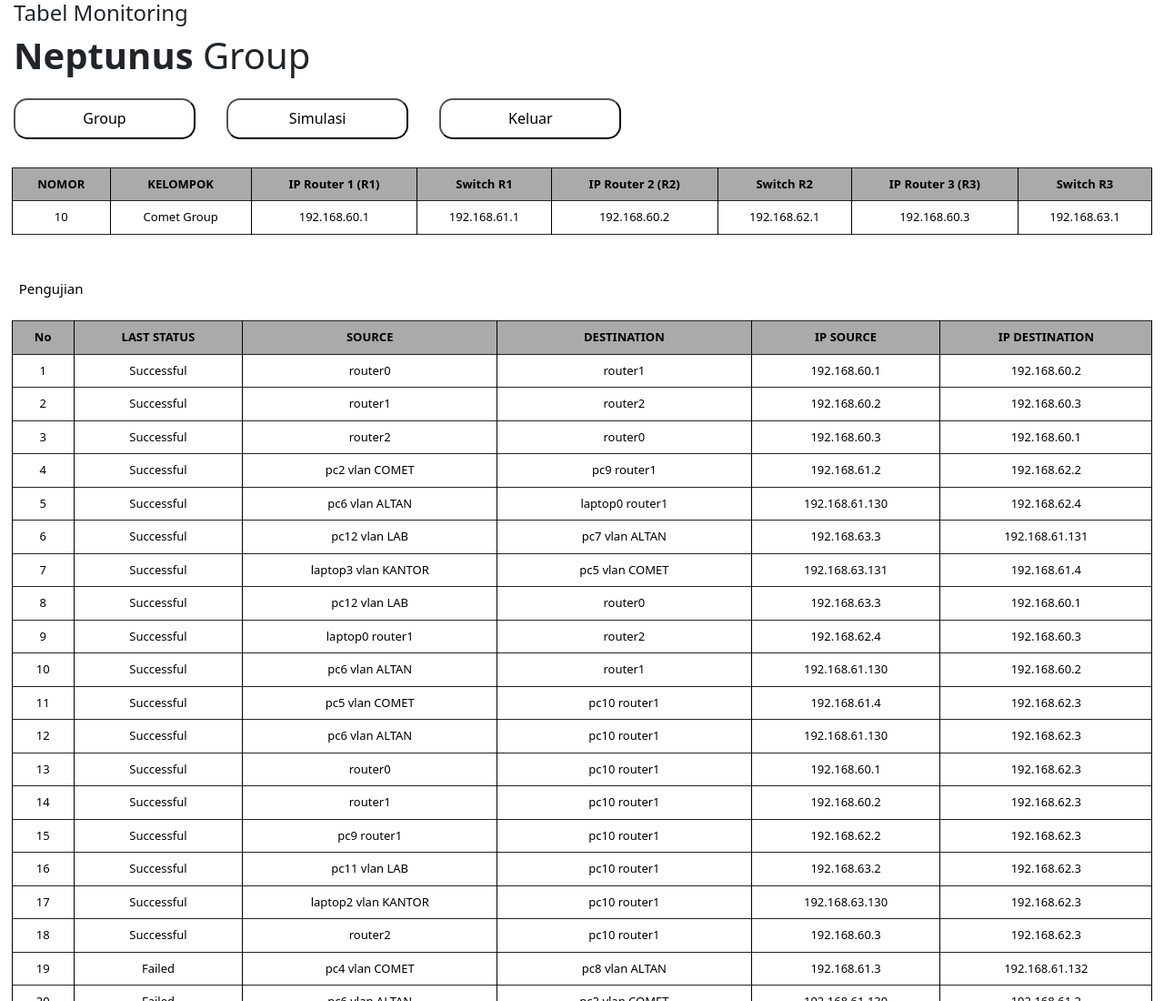
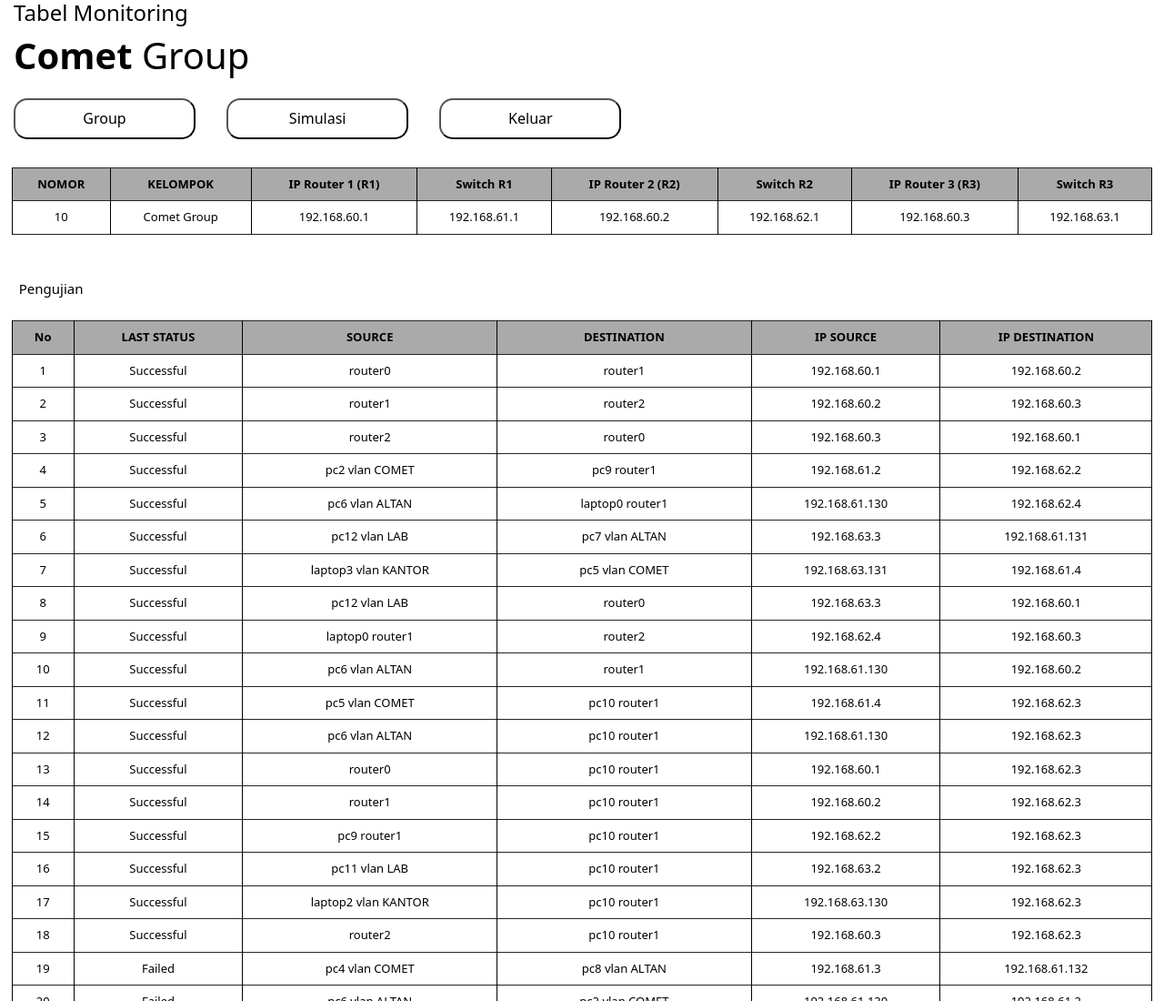
Before and after one commit to YRM-Ozzre/tugas-akhir-COMET_GROUP, a plain HTML site: page main.html in a window 1280 px wide. Shown: the top 1100 px of the page at 91% size. Drawn offline with nearby package versions, Linux system fonts and the light colour scheme.

Commit message:
Add files via upload

```diff
--- a/main.html
+++ b/main.html
@@ -27,8 +27,8 @@
     </style>
  </head>
  <body>
-   <h4 style="margin-left: 15px;">Tabel Monitoring</h4>
-   <h1 style="margin-left: 15px;"><b>Neptunus</b> Group</h1>
+   <h4 style="margin-left: 15px; color: black;">Tabel Monitoring</h4>
+   <h1 style="margin-left: 15px; color: black;"><b>Comet</b> Group</h1>
     <p>
     <a href="group.html"><button >Group</button></a>
     <a href="simulasi.html"><button >Simulasi</button></a>
```
